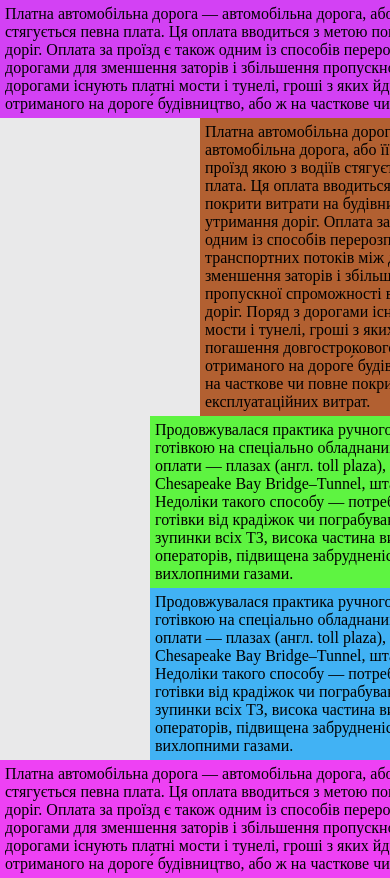
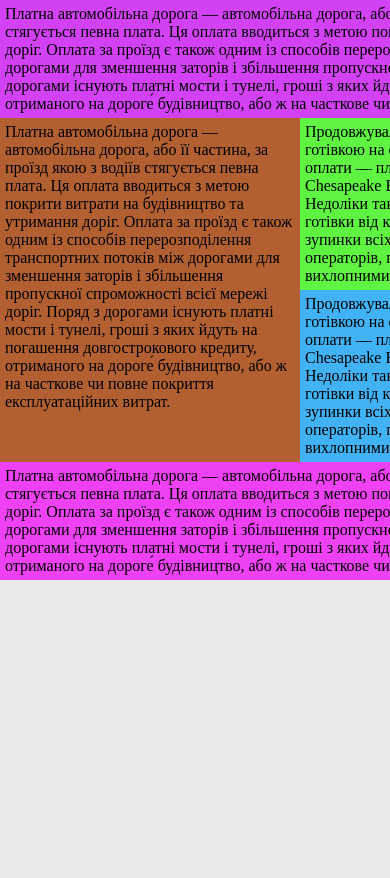
Before and after one commit to AndrewMar007/AndrewMarenich, a plain HTML site: page index.html in a window 390 px wide. Shown: the top 878 px of the page. After the commit the page ends 844 px from the top, so only its background shows below. Drawn offline with Linux system fonts and the light colour scheme.

Commit message:
Add files via upload

```diff
--- a/style.css
+++ b/style.css
@@ -41,6 +41,7 @@ p {
 .two {
     background: #b26031;
     width: 300px;
+    height: auto;
 }
 
 .three {
@@ -67,12 +68,12 @@ background: #d341f4;
 }
 
 @media screen and (max-width: 700px) {
-    .flex-container,.one,.six,.seven {
+    .flex-container,.six,.seven {
         flex-wrap: wrap;
         flex-direction: column;
 
     }
     .one {
-        align-items: center;
+        flex-wrap: nowrap;
     }
 }
```
